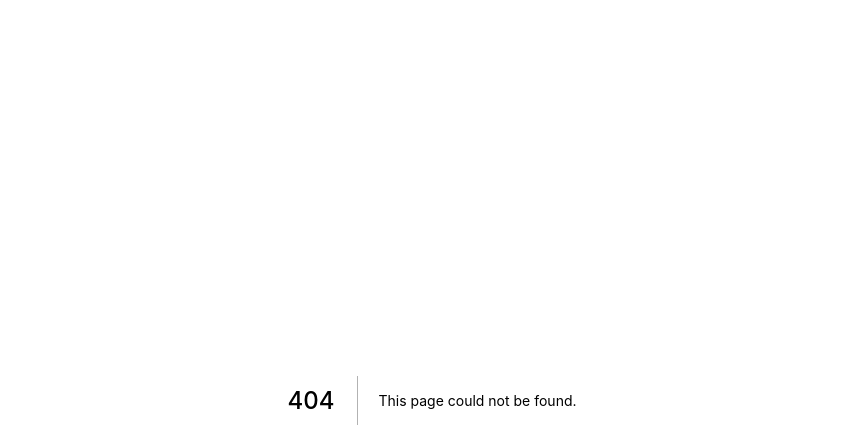
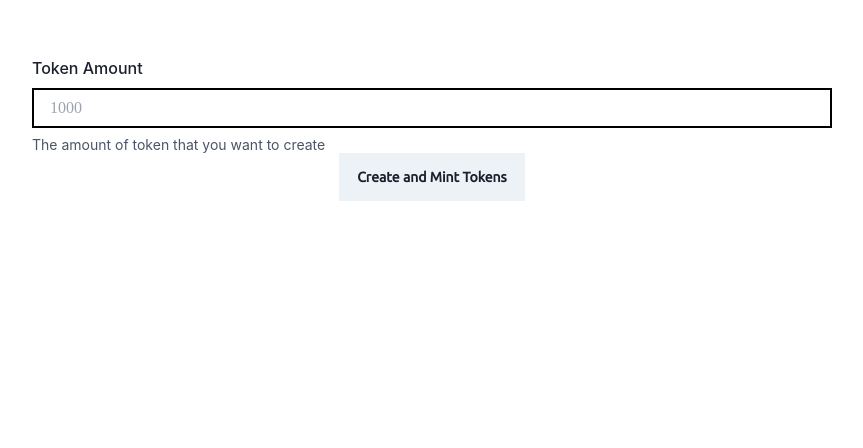
Before and after one commit to crypto-tap/web-app, a Next.js app: page /admin in a window 1280 px wide. Before the commit this address had no page. Shown: the top 448 px of the page, without its empty margins (208-1071 px from the left). Built offline with nearby package versions, Linux system fonts and the light colour scheme; no server answers.

Commit message:
feat: create and get erc20 custom token contract

```diff
--- a/package.json
+++ b/package.json
@@ -13,8 +13,11 @@
     "@chakra-ui/react": "^2.3.2",
     "@emotion/react": "^11.10.4",
     "@emotion/styled": "^11.10.4",
+    "@fontsource/ubuntu": "^4.5.11",
     "@walletconnect/web3-provider": "^1.8.0",
     "autoprefixer": "^10.4.8",
+    "axios": "^0.27.2",
+    "cryptum-sdk": "^0.0.37",
     "env-var": "^7.3.0",
     "ethers": "^5.7.0",
     "framer-motion": "^7.3.2",
--- a/pages/_app.js
+++ b/pages/_app.js
@@ -1,7 +1,14 @@
 import '../styles/globals.css'
+import { ChakraProvider } from '@chakra-ui/react'
+import '@fontsource/ubuntu'
+import theme from '../ui/theme'
 
 function MyApp({ Component, pageProps }) {
-  return <Component {...pageProps} />
+  return (
+    <ChakraProvider theme={theme}>
+      <Component {...pageProps} />
+    </ChakraProvider>
+  )
 }
 
 export default MyApp
--- /dev/null
+++ b/pages/admin.js
@@ -0,0 +1,49 @@
+const axios = require('axios')
+import {
+  Flex,
+  Button,
+  FormControl,
+  FormLabel,
+  Input,
+  FormHelperText,
+} from '@chakra-ui/react'
+import { useEffect } from 'react'
+
+export default function Admin() {
+  useEffect(() => {
+    async function createToken() {
+      axios
+        .get('/api/mint-token')
+        .then(function (response) {
+          // handle success
+          console.log(response)
+        })
+        .catch(function (error) {
+          // handle error
+          console.log(error)
+        })
+        .then(function () {
+          // always executed
+        })
+    }
+    createToken()
+  }, [])
+  return (
+    <Flex
+      flexDir="column"
+      alignItems="center"
+      mt={{ base: 12, lg: 14 }}
+      maxW={800}
+      margin="0 auto"
+    >
+      <FormControl>
+        <FormLabel>Token Amount</FormLabel>
+        <Input type="number" placeholder="1000" />
+        <FormHelperText>
+          The amount of token that you want to create
+        </FormHelperText>
+      </FormControl>
+      <Button>Create and Mint Tokens</Button>
+    </Flex>
+  )
+}
--- /dev/null
+++ b/pages/api/create-erc20-token.js
@@ -0,0 +1,14 @@
+import sdk from '../config/cryptumSDK'
+import { PROTOCOL } from '../config/enum'
+import cryptotapToken from '../config/cryptotap-token'
+
+export default async function handler(req, res) {
+  const wallet = await sdk.wallet.generateWallet({
+    protocol: PROTOCOL,
+    mnemonic: process.env.MNEMONIC,
+  })
+  const hash = await cryptotapToken.createToken(wallet)
+  console.log(hash)
+
+  res.status(200).json({ response: 'Token is being created!', hash })
+}
--- /dev/null
+++ b/pages/api/get-erc20-token-address.js
@@ -0,0 +1,15 @@
+import cryptotapToken from '../config/cryptotap-token'
+
+export default async function handler(req, res) {
+  const { tokenAddress, hash } = await cryptotapToken.getTokenAddress()
+  if (tokenAddress.length === 0) {
+    res.status(404).json({
+      response: 'Token isnt created yet! Try again soon!',
+      tokenAddress,
+      hash,
+    })
+  }
+  res
+    .status(200)
+    .json({ response: 'Token created successfully!', tokenAddress, hash })
+}
--- a/pages/api/hello.js
+++ /dev/null
@@ -1,5 +0,0 @@
-// Next.js API route support: https://nextjs.org/docs/api-routes/introduction
-
-export default function handler(req, res) {
-  res.status(200).json({ name: 'John Doe' })
-}
--- /dev/null
+++ b/pages/api/mint-token.js
@@ -0,0 +1,10 @@
+import sdk from '../config/cryptumSDK'
+
+export default async function handler(req, res) {
+  const wallet = await sdk.wallet.generateWallet({
+    protocol: 'POLYGON',
+    mnemonic: process.env.MNEMONIC,
+  })
+  console.log(wallet)
+  res.status(200).json({ name: 'John Doe' })
+}
--- /dev/null
+++ b/pages/config/cryptotap-token.js
@@ -0,0 +1,40 @@
+import sdk from './cryptumSDK'
+import { PROTOCOL } from '../config/enum'
+
+const tokenConfig = {
+  name: 'cryptoTapToken',
+  symbol: 'CTT',
+  decimals: 18,
+  amount: '1000000',
+  protocol: PROTOCOL,
+}
+export class CryptotapToken {
+  hash = ''
+  tokenAddress = ''
+
+  async createToken(wallet) {
+    const { hash } = await sdk.token.create({
+      wallet,
+      ...tokenConfig,
+    })
+    this.hash = hash
+    return hash
+  }
+  async getTokenAddress() {
+    if (this.hash.length === 0)
+      return { hash: this.hash, tokenAddress: this.tokenAddress }
+    const { contractAddress } =
+      await sdk.transaction.getTransactionReceiptByHash({
+        protocol: PROTOCOL,
+        hash: '0x4e84c7c656c6c84aae0e86c9f5ceef856dccaba1afaec57ad6daee43ff435ee5',
+      })
+    this.tokenAddress = contractAddress
+    return this.getTokenInfo()
+  }
+  getTokenInfo() {
+    return { hash: this.hash, tokenAddress: this.tokenAddress }
+  }
+}
+
+const cryptotapToken = new CryptotapToken()
+export default cryptotapToken
--- /dev/null
+++ b/pages/config/cryptumSDK.js
@@ -0,0 +1,8 @@
+const CryptumSdk = require('cryptum-sdk')
+
+const sdk = new CryptumSdk({
+  environment: 'testnet', // 'testnet', 'mainnet'
+  apiKey: process.env.CRYPTUM_API_KEY,
+})
+
+export default sdk
--- /dev/null
+++ b/pages/config/enum.js
@@ -0,0 +1 @@
+export const PROTOCOL = 'POLYGON'
--- /dev/null
+++ b/ui/fonts.js
@@ -0,0 +1,13 @@
+import { Global } from '@emotion/react'
+
+const Fonts = () => (
+  <Global
+    styles={`
+      @font-face {
+        font-family: 'Ubuntu';
+      }
+    `}
+  />
+)
+
+export default Fonts
--- /dev/null
+++ b/ui/theme.js
@@ -0,0 +1,253 @@
+import { extendTheme } from '@chakra-ui/react'
+
+const config = {
+  initialColorMode: 'light',
+  useSystemColorMode: false,
+}
+const Divider = {
+  baseStyle: {
+    borderColor: 'black',
+  },
+}
+const Heading = {
+  sizes: {
+    xxlarge: {
+      fontFamily: 'Ubuntu',
+      fontWeight: 700,
+      fontSize: { base: '3rem', lg: '5rem' },
+      lineHeight: { base: 'normal', lg: '5rem' },
+      letterSpacing: 0.2,
+    },
+    xlarge: {
+      fontFamily: 'Ubuntu',
+      fontWeight: 700,
+      fontSize: { base: '3xl', lg: '7xl' },
+      lineHeight: { base: 'normal', lg: '5rem' },
+      letterSpacing: 0.2,
+    },
+    large: {
+      fontFamily: 'Bely Display',
+      fontWeight: 400,
+      fontSize: { base: '1.563rem', lg: '4rem' },
+      lineHeight: { base: '1.625rem', lg: '4.063rem' },
+      letterSpacing: 0.2,
+    },
+    medium: {
+      fontFamily: 'Bely Display',
+      fontWeight: 400,
+      fontSize: { base: '2xl', lg: '4xl' },
+      lineHeight: { base: '2.5rem', lg: '3rem' },
+      letterSpacing: 0.2,
+    },
+    small: {
+      fontFamily: 'Ubuntu',
+      fontWeight: 700,
+      fontSize: { base: 'lg', lg: 'xl' },
+      lineHeight: { base: 5, lg: 6 },
+      letterSpacing: 0.1,
+    },
+  },
+}
+const Text = {
+  variants: {
+    title: {
+      fontFamily: 'Ubuntu',
+      fontWeight: 700,
+      fontSize: { base: 'md', lg: 'lg' },
+      letterSpacing: 0.1,
+    },
+    subtitle: {
+      fontFamily: 'Ubuntu',
+      fontWeight: 600,
+      fontSize: { base: 'sm', lg: 'md' },
+      lineHeight: 'short',
+      letterSpacing: 0.3,
+    },
+    subtitleBold: {
+      fontFamily: 'Ubuntu',
+      fontWeight: 800,
+      fontSize: { base: 'sm', lg: 'md' },
+      lineHeight: 'short',
+      letterSpacing: 0.3,
+    },
+    body: {
+      fontFamily: 'Mulish',
+      fontWeight: 400,
+      fontSize: { base: 'sm', lg: 'md' },
+      lineHeight: 'short',
+      letterSpacing: 0.3,
+    },
+    bodyBold: {
+      fontFamily: 'Mulish',
+      fontWeight: 900,
+      fontSize: { base: 'sm', lg: 'md' },
+      lineHeight: 'short',
+      letterSpacing: 0.3,
+    },
+    bodySecondary: {
+      fontFamily: 'Mulish',
+      fontWeight: 400,
+      fontSize: { base: 'sm' },
+      lineHeight: 5,
+      letterSpacing: 0.2,
+    },
+    description: {
+      fontFamily: 'Ubuntu',
+      fontWeight: 400,
+      fontSize: { base: 'sm' },
+      lineHeight: { base: 'shorter' },
+      letterSpacing: 0.2,
+    },
+    link: {
+      fontFamily: 'Ubuntu',
+      fontWeight: 600,
+      fontSize: { base: 'sm' },
+      color: 'text',
+    },
+    footer: {
+      fontFamily: 'Ubuntu',
+      fontWeight: 500,
+      fontSize: { base: 'xs' },
+      letterSpacing: 0.2,
+      color: 'white',
+    },
+    footerBold: {
+      fontFamily: 'Ubuntu',
+      fontWeight: 700,
+      fontSize: { base: 'xs' },
+      letterSpacing: 0.2,
+      color: 'white',
+    },
+    price: {
+      fontFamily: 'Ubuntu',
+      fontWeight: 800,
+      fontSize: { base: '1.5rem', lg: '2.5rem' },
+      lineHeight: { lg: '3rem' },
+      letterSpacing: 0.2,
+    },
+  },
+}
+const Button = {
+  baseStyle: {
+    fontFamily: 'Ubuntu',
+    borderRadius: 0,
+    _focus: {
+      boxShadow: 'none',
+    },
+  },
+  sizes: {
+    md: {
+      h: { base: 10, lg: 12 },
+      fontSize: { base: 'sm' },
+      px: '18px',
+    },
+    iconLg: {
+      h: { base: 12, lg: 20 },
+      w: { base: 12, lg: 20 },
+    },
+  },
+  variants: {
+    primary: {
+      textColor: 'white',
+      bg: 'black',
+    },
+    primaryWhite: {
+      textColor: '#005A92',
+      bg: 'white',
+    },
+    secondary: {
+      textColor: 'white',
+      bg: '#FF804D',
+      borderRadius: '40px',
+    },
+    icon: {
+      bg: 'transparent',
+    },
+    outline: {
+      borderColor: 'black',
+      fontWeight: 700,
+      lineHeight: '1.125rem',
+    },
+  },
+}
+const Link = {
+  baseStyle: {
+    color: 'text',
+    fontFamily: 'Ubuntu',
+    _hover: {
+      textDecoration: 'none',
+    },
+    _focus: {
+      boxShadow: 'none',
+    },
+  },
+  sizes: {
+    sm: {
+      fontSize: { base: '14px' },
+      fontWeight: { base: 600 },
+    },
+  },
+  defaultProps: {
+    textDecoration: 'none',
+  },
+}
+const Input = {
+  baseStyle: {
+    field: {
+      borderWidth: 2,
+      borderColor: 'black',
+      fontFamily: 'Mulish',
+    },
+  },
+  sizes: {
+    md: {
+      field: {
+        borderRadius: 0,
+      },
+    },
+  },
+  defaultProps: {
+    variant: null,
+  },
+}
+const theme = extendTheme({
+  config,
+  semanticTokens: {
+    // @dev: used on according to figma. TODO: recheck this colors with designer
+    colors: {
+      text: {
+        default: '#000',
+      },
+      radialGradientGreen: {
+        default:
+          'radial-gradient(88% 108.8% at 76.56% 127.67%, #DEF8CB 0%, rgba(222, 248, 203, 0) 100%)',
+      },
+      linearGradientBlack: {
+        default:
+          'linear-gradient(358.38deg, rgba(0, 0, 0, 0.4) 14.72%, rgba(0, 0, 0, 0) 99.38%)',
+      },
+      homeHero: {
+        default: '#DEF8CB',
+      },
+      homeContent: {
+        default: '#FF9DD9',
+      },
+      dark: {
+        100: '#1B3E62',
+      },
+      green: {
+        10: '#DEF8CB',
+      },
+    },
+  },
+  components: {
+    Button,
+    Link,
+    Heading,
+    Text,
+    Input,
+    Divider,
+  },
+})
+
+export default theme
```
Also changed, not shown: 1 other file (tests, documents, lock files or other folders).
